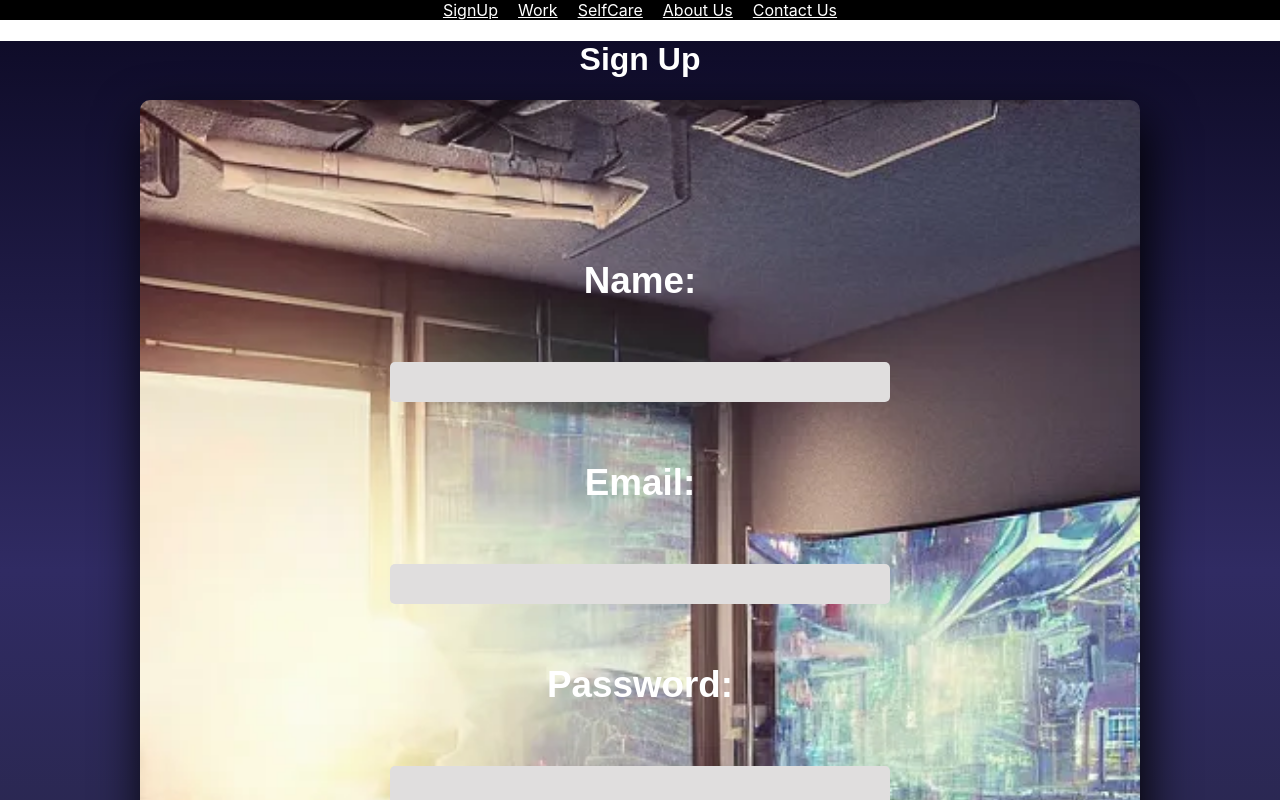
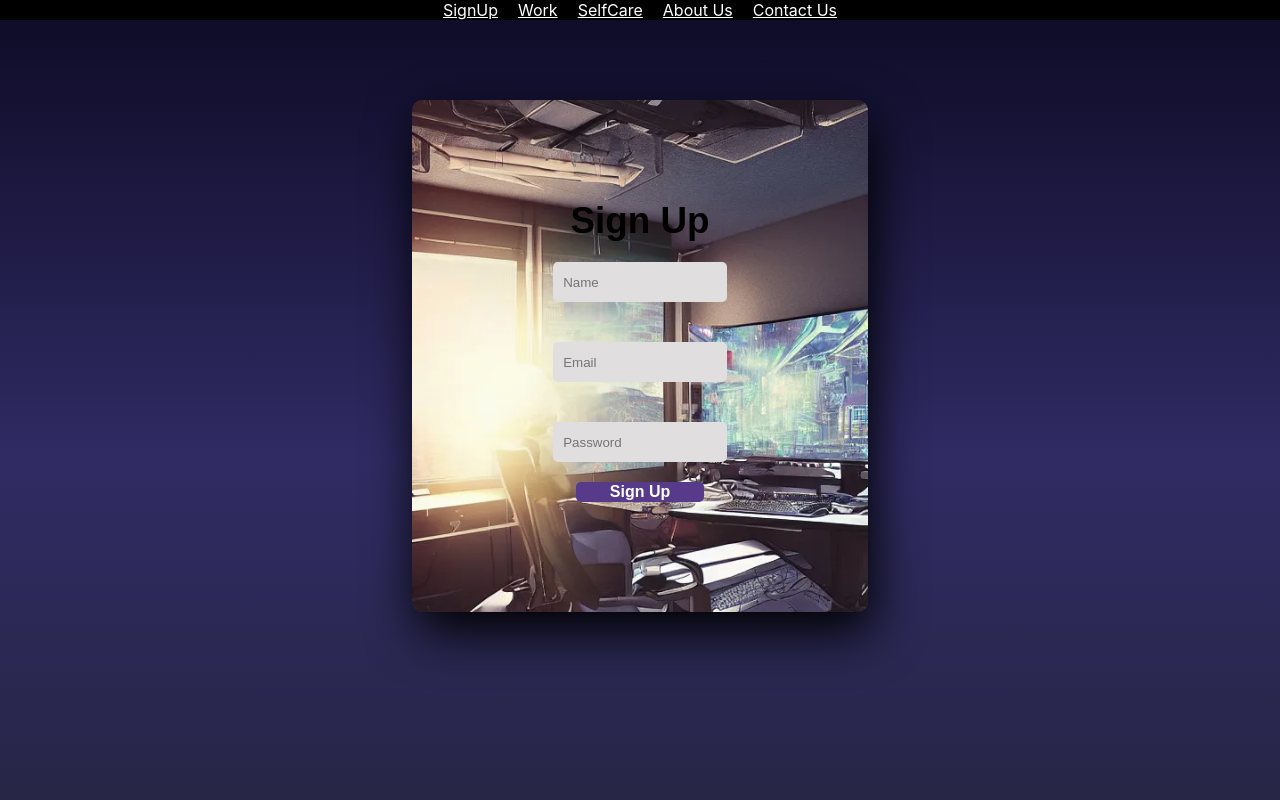
Before and after one commit to TimothyDanfield/Agenda-X-Productivity, a React (Create React App) app: page /signup in a window 1280 px wide. Shown: the top 800 px of the page. Built offline with nearby package versions, Linux system fonts and the light colour scheme.

Commit message:
SignUp Styling

```diff
--- a/src/components/SignUp/SignUp.js
+++ b/src/components/SignUp/SignUp.js
@@ -4,16 +4,16 @@ import './signup.css'
 const SignUp = () => {
   return (
     <div className="signup-container">
-      <h1 className="signup" >Sign Up</h1>
+
       <form className="main">
-        <label className="label" >Name:</label>
-        <input className="input" type="text" name="name" />
+        <label className="label"  >Sign Up</label>
+        <input className="input" placeholder='Name' type="text" name="name" />
 
-        <label className="label" >Email:</label>
-        <input className="input"  type="email" name="email" />
+        <label className="label" ></label>
+        <input className="input" placeholder='Email' type="email" name="email" />
 
-        <label className="label" >Password:</label>
-        <input className="input"  type="password" name="password" />
+        <label className="label" ></label>
+        <input className="input" placeholder='Password'  type="password" name="password" />
 
         <button className="button" type="submit"  >Sign Up</button>
       </form>
--- a/src/components/SignUp/signup.css
+++ b/src/components/SignUp/signup.css
@@ -6,11 +6,14 @@
   min-height: 100vh;
   font-family: "Jost", sans-serif;
   background: linear-gradient(to bottom, #0f0c29, #302b63, #24243e);
+  padding-top: 80px;
+  padding-left: 30%;
+  padding-right: 30%;
 }
 
 .main {
-  width: 100vh;
-  height: 100vh;
+  width: 50%;
+
   background: red;
   overflow: hidden;
   background: url("/public/signup.jpeg") no-repeat center/cover;
@@ -32,11 +35,11 @@
 }
 
 .label {
-  color: #fff;
+  color: black;
   font-size: 2.3rem;
   justify-content: center;
   display: flex;
-  margin: 60px;
+
   font-weight: bold;
   cursor: pointer;
   transition: 0.5s ease-in-out;
@@ -56,8 +59,8 @@
 }
 
 .button {
-  width: 20%;
-  height: 40%;
+  width: 50%;
+
   margin: 10px auto;
   justify-content: center;
   display: block;
```
